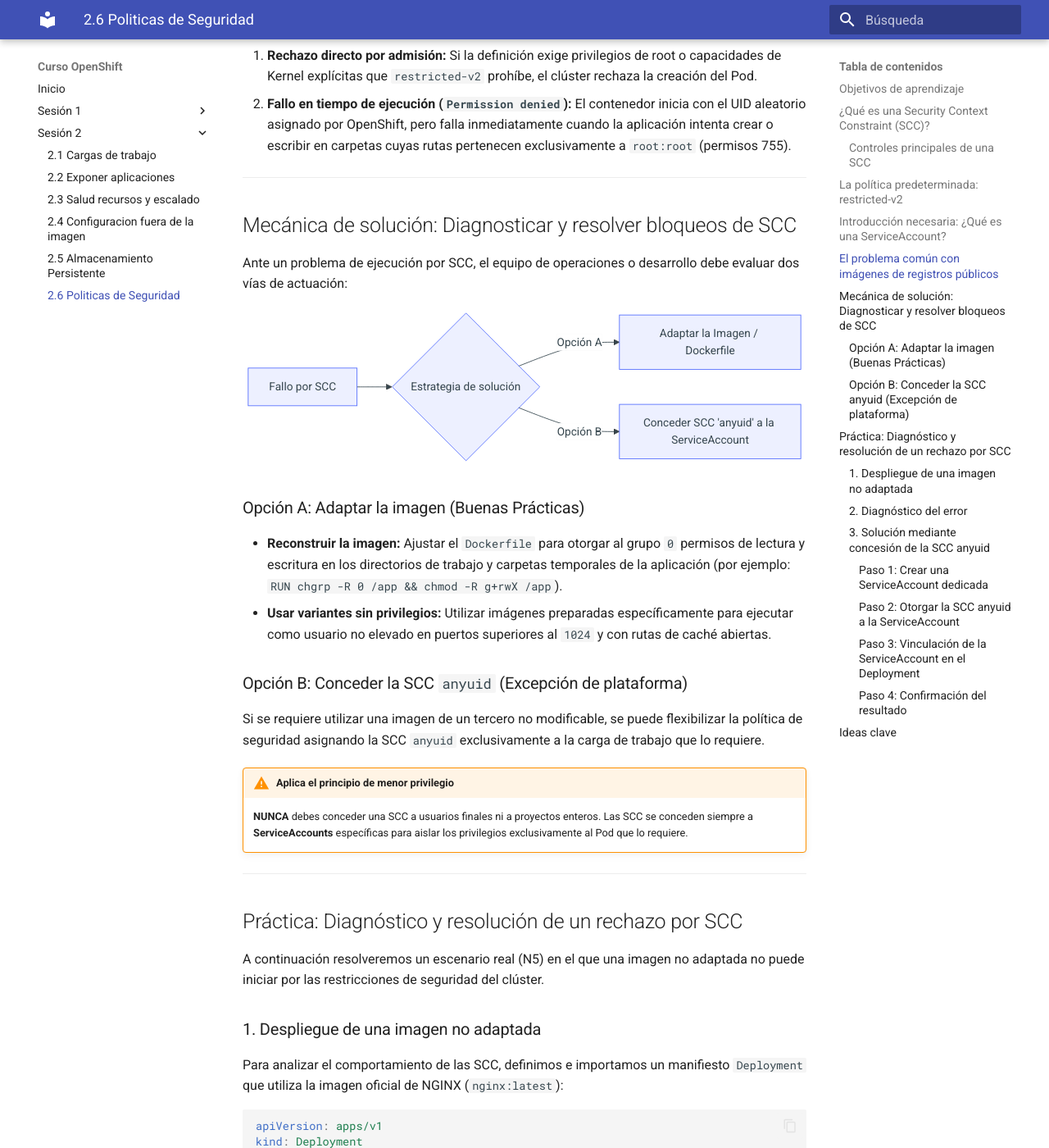
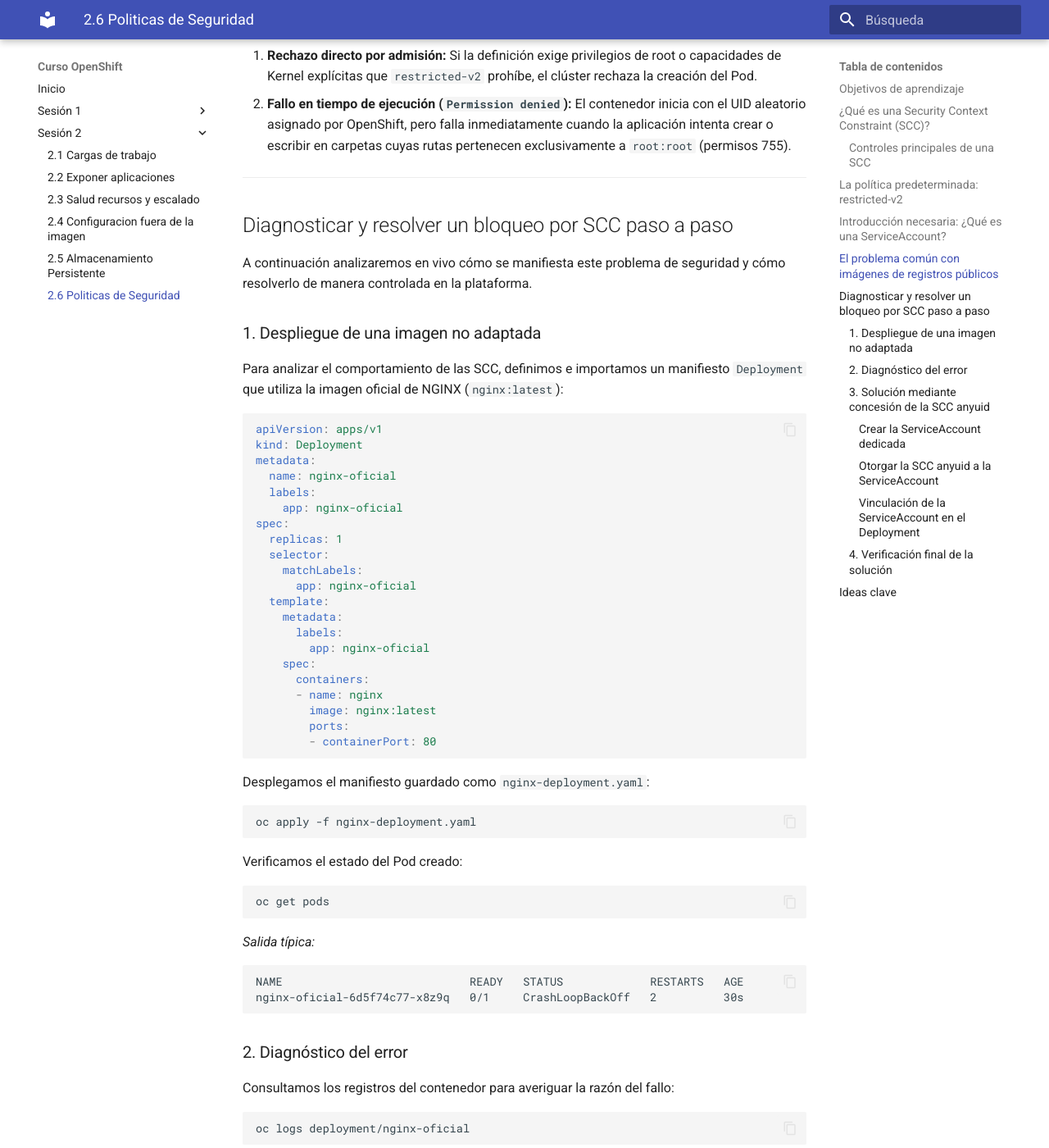
Before and after one commit to ieftraining/curso-openshift, an MkDocs documentation site: the page built from docs/sesion2/2.6 Politicas de Seguridad.md, in a window 1280 px wide and 1400 px high, scrolled down 4474 px. Shown: the whole window at 82% size. Built offline with MkDocs 1.6.1 and Material for MkDocs 9.7.7, drawn with Linux system fonts in a browser that asks for light colours; some of the changed text lies outside the part shown.

Commit message:
Add files via upload

````diff
--- a/docs/sesion2/2.6 Politicas de Seguridad.md
+++ b/docs/sesion2/2.6 Politicas de Seguridad.md
@@ -7,8 +7,8 @@
 * Comprender qué es una Security Context Constraint (SCC) y por qué OpenShift la utiliza para garantizar la seguridad del clúster.
 * Identificar las restricciones de la política predeterminada `restricted-v2`: asignación arbitraria de UID, uso del grupo 0 y bloqueo de escalada de privilegios.
 * Entender qué es una **ServiceAccount** (Cuenta de Servicio) y cuál es su papel como identidad de los Pods dentro del clúster.
-* Diagnosticar y corregir el fallo de ejecución de una imagen que no arranca por bloqueos de SCC.
-* Aplicar la SCC `anyuid` de forma segura vinculándola a una ServiceAccount en lugar de concederla a un usuario o proyecto.
+* Diagnosticar el fallo de ejecución de una imagen que no arranca debido a las políticas de seguridad.
+* Resolver un bloqueo por SCC aplicando la política `anyuid` de forma segura mediante una ServiceAccount dedicada.
 
 ---
 
@@ -100,32 +100,9 @@
 
 ---
 
-## Mecánica de solución: Diagnosticar y resolver bloqueos de SCC
+## Diagnosticar y resolver un bloqueo por SCC paso a paso
 
-Ante un problema de ejecución por SCC, el equipo de operaciones o desarrollo debe evaluar dos vías de actuación:
-
-```mermaid
-flowchart LR
-    A[Fallo por SCC] --> B{Estrategia de solución}
-    B -->|Opción A| C[Adaptar la Imagen / Dockerfile]
-    B -->|Opción B| D[Conceder SCC 'anyuid' a la ServiceAccount]
-```
-
-### Opción A: Adaptar la imagen (Buenas Prácticas)
-* **Reconstruir la imagen:** Ajustar el `Dockerfile` para otorgar al grupo `0` permisos de lectura y escritura en los directorios de trabajo y carpetas temporales de la aplicación (por ejemplo: `RUN chgrp -R 0 /app && chmod -R g+rwX /app`).
-* **Usar variantes sin privilegios:** Utilizar imágenes preparadas específicamente para ejecutar como usuario no elevado en puertos superiores al `1024` y con rutas de caché abiertas.
-
-### Opción B: Conceder la SCC `anyuid` (Excepción de plataforma)
-Si se requiere utilizar una imagen de un tercero no modificable, se puede flexibilizar la política de seguridad asignando la SCC `anyuid` exclusivamente a la carga de trabajo que lo requiere.
-
-!!! warning "Aplica el principio de menor privilegio"
-    **NUNCA** debes conceder una SCC a usuarios finales ni a proyectos enteros. Las SCC se conceden siempre a **ServiceAccounts** específicas para aislar los privilegios exclusivamente al Pod que lo requiere.
-
----
-
-## Práctica: Diagnóstico y resolución de un rechazo por SCC
-
-A continuación resolveremos un escenario real (N5) en el que una imagen no adaptada no puede iniciar por las restricciones de seguridad del clúster.
+A continuación analizaremos en vivo cómo se manifiesta este problema de seguridad y cómo resolverlo de manera controlada en la plataforma.
 
 ### 1. Despliegue de una imagen no adaptada
 
@@ -197,8 +174,8 @@
 
 Para permitir que esta aplicación concreta se ejecute sin modificar la imagen, crearemos una **ServiceAccount dedicada** para aislar los permisos y le asociaremos la SCC **`anyuid`**.
 
-#### Paso 1: Crear una ServiceAccount dedicada
-Crearemos una cuenta de servicio específica para esta aplicación. De este modo, los permisos elevados afectarán únicamente a este despliegue y no a otros Pods del proyecto:
+#### Crear la ServiceAccount dedicada
+Creamos una cuenta de servicio específica para esta aplicación. De este modo, los permisos elevados afectarán únicamente a este despliegue y no a otros Pods del proyecto:
 
 ```bash
 oc create sa sa-nginx-anyuid
@@ -207,7 +184,7 @@
 * `oc create sa`: Comando para crear una ServiceAccount (`sa`).
 * `sa-nginx-anyuid`: Nombre identificativo de la nueva cuenta de servicio.
 
-#### Paso 2: Otorgar la SCC `anyuid` a la ServiceAccount
+#### Otorgar la SCC `anyuid` a la ServiceAccount
 Asignamos la política de seguridad a la ServiceAccount creada mediante el comando `oc adm policy`:
 
 ```bash
@@ -219,7 +196,7 @@
 * `add-scc-to-user anyuid`: Indica que concedemos la SCC `anyuid` (que permite ejecutar contenedores con cualquier UID, incluido root).
 * `-z sa-nginx-anyuid`: Abreviatura de `--serviceaccount`. Especifica el nombre de la ServiceAccount en el proyecto actual a la que se aplica la regla.
 
-#### Paso 3: Vinculación de la ServiceAccount en el Deployment
+#### Vinculación de la ServiceAccount en el Deployment
 Actualizamos nuestro manifiesto `nginx-deployment.yaml` declarando el campo `serviceAccountName: sa-nginx-anyuid` dentro de la especificación del Pod (`spec.template.spec`):
 
 ```yaml
@@ -253,7 +230,7 @@
 oc apply -f nginx-deployment.yaml
 ```
 
-#### Paso 4: Confirmación del resultado
+### 4. Verificación final de la solución
 
 Verificamos que OpenShift recree el Pod aplicando la nueva política de seguridad:
 
````
